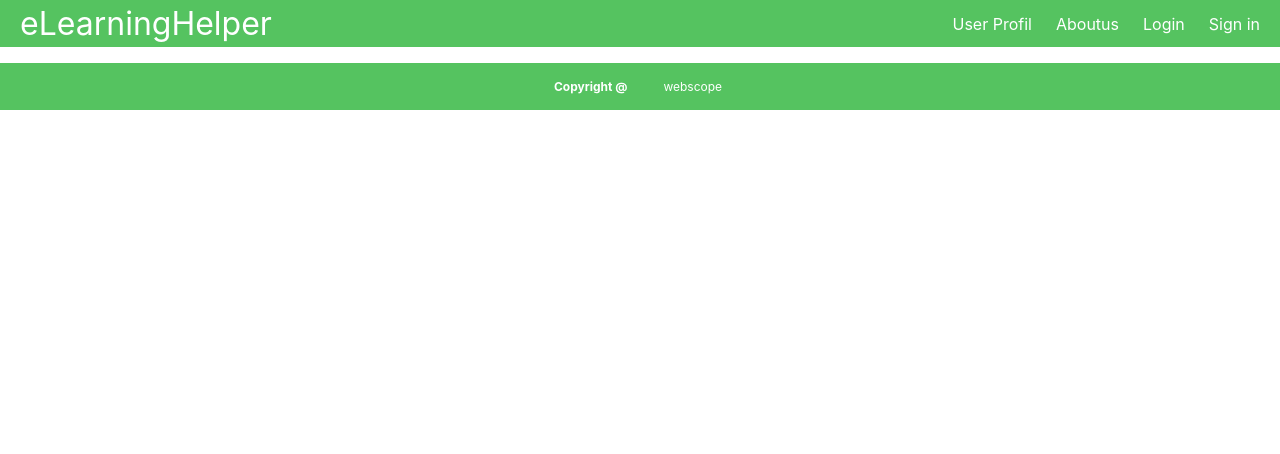
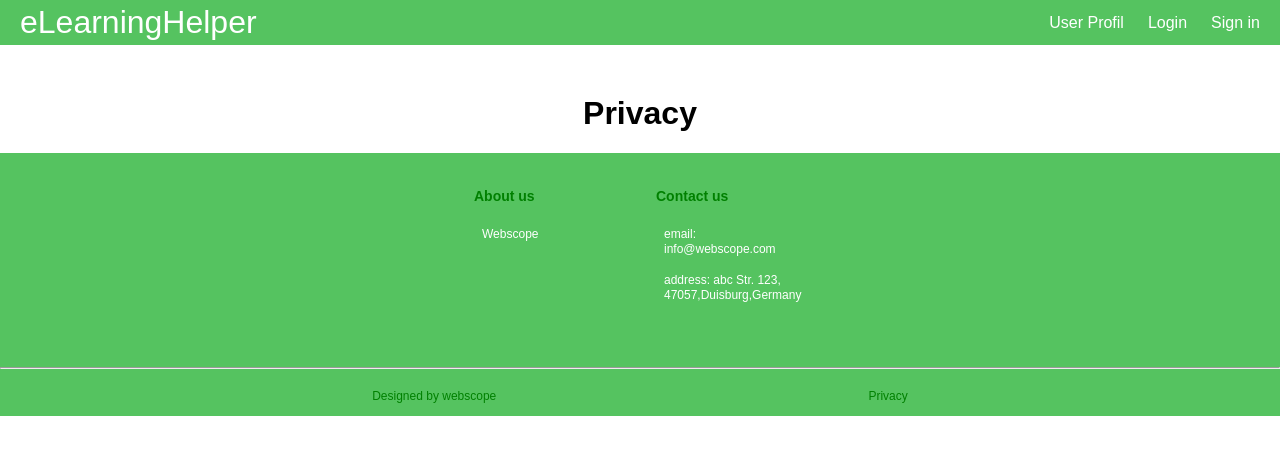
Before and after one commit to yyf9991715/webscope, a React (Create React App) app in the folder frontend/: page /privacy in a window 1280 px wide. Shown: the top 454 px of the page. Built offline with nearby package versions, Linux system fonts and the light colour scheme.

Commit message:
add login pages
add the login page and bug fixed

```diff
--- a/frontend/src/App.js
+++ b/frontend/src/App.js
@@ -8,6 +8,8 @@ import Userprofilsetting from './pages/Userprofilsetting';
 import { Route, Routes } from "react-router-dom"
 import Login from './pages/login';
 import Signin from './pages/signin';
+import Contactus from "./pages/Contactus"
+import Privacy from './pages/Privacy';
 
 
 function App() {
@@ -22,6 +24,8 @@ function App() {
         <Route path="/signin" Component={Signin} />
         <Route path="/userprofilsetting" Component={Userprofilsetting} />
         <Route path="/aboutus" Component={Aboutus} />
+        <Route path="/contactus" Component={Contactus} />
+        <Route path="/privacy" Component={Privacy} />
       </Routes>
     </div>
     <Footer/>
--- /dev/null
+++ b/frontend/src/components/Content.css
@@ -0,0 +1,5 @@
+.body-div{
+    height: 700px;
+    background-color: blueviolet;
+
+}
--- a/frontend/src/components/Footer.css
+++ b/frontend/src/components/Footer.css
@@ -1,7 +1,6 @@
-* {
-    box-sizing: border-box;
+.section_aboutus{
+  padding: 4rem, 4 rem;
 }
-
 body {
     margin: 0;
 }
@@ -11,31 +10,96 @@
     text-align: center;
 }
 
+
+
 .footer {
     margin-top: auto;
     background-color: #55c360;
-    color:white;
+}
+
+.sb_footer{
   display: flex;
-    justify-content: center;
-    font-size: 12px;
-    align-items: stretch;
-    gap: 2rem;
-    padding: 0 1rem;
+}
+
+.sb_footer-links{
+  display: flex;
+  justify-content: center ;
+  align-items: flex-start;
+  flex-direction: rows;
+  flex-wrap: wrap;
+  width: 100%;
+  text-align: left;
+  margin-bottom: 2rem;
 
 }
-.footer ul {
-    padding: 0;
-    margin: 0;
-    list-style: none;
+
+.sb_footer-links-div{
+  width:150px;
+  margin:1rem;
   display: flex;
-    gap: 1rem;
+  justify-content: flex-start;
+  flex-direction: column;
+  color: white;
+
 }
 
-.footer a {
-    color: inherit;
+a{
+  color:green;
   text-decoration: none;
-    height: 100%;
+}
+.intro{
   display: flex;
-    align-items: center;
-    padding: .25rem;
+  flex-direction: row;
 }
+.intro img{
+  width:80%;
+
+}
+
+.sb_footer-links-div h4{
+  font-size: 14px;
+  line-height: 17px;
+  margin-bottom: 0.9rem;
+
+}
+
+.sb_footer-links-div p{
+  font-size: 12px;
+  line-height: 15px;
+  margin:0.5rem;
+
+}
+.sb_footer-below{
+  display: flex;
+  flex-direction: row;
+  justify-content: space-evenly;
+  font-size: 12px;
+  line-height: 15px;
+  color: green ;
+  font-weight: 300;
+}
+
+hr{
+  color:#55c360;
+  width:100%;
+}
+
+@media screen and (max-width:850px){
+  .sb_footer-headering h1{
+    font-size: 44px;
+    line-height: 50px;
+  }
+}
+@media screen  and (max-width:550px){
+  .sb_footer-headering h1{
+    font-size: 34px;
+    line-height: 42px;
+  }
+  .sb_footer-link div{
+      margin:1rem 0;
+  }
+  .sb_footer-below{
+    flex-direction: column;
+    justify-content: left;
+  }
+}
--- a/frontend/src/components/Footer.jsx
+++ b/frontend/src/components/Footer.jsx
@@ -1,20 +1,53 @@
 import { BottomNavigation } from '@mui/material';
 import { Link, useMatch, useResolvedPath } from "react-router-dom"
+import "./Footer.css"
+import webscope from "../assets/webscope.png"
 
 const Footer=()=>{
     return (
+        <>
+        <div className='footer'>
+           <div className='sb_footer session_aboutus'>
+                <div className='sb_footer-links'>
 
-        <footer className="footer">
-            <h4>Copyright @</h4>
-            <ul>
-                <li>
-                    <Link to="/aboutus"> webscope</Link>
-                </li>
-            </ul>
+                    <div className='sb_footer-links-div'>
+                        <a href="/aboutus">
+                            <h4>About us</h4>
+                        </a>
+                        <p>Webscope</p>
+
+                    </div>
+
+                    <div className='sb_footer-links-div'>
+
+                        <a href="/contactus">
+                            <h4>Contact us</h4>
+                        </a>
+                            <p>email: info@webscope.com</p>
+                            <p>address: abc Str. 123,
+                                47057,Duisburg,Germany</p>
+                    </div>
+
+                </div>
+           </div>
+           <hr />
+           <div className='sb_footer-below'>
+                <p>
+                    Designed by webscope
+                </p>
+                <a href="/privacy">
+                    <p>Privacy</p>
+                </a>
+            </div>
+        </div>
 
 
-         </footer>
+        </>
 
-    );
+
+
+
+
+    )
 }
 export default Footer;
--- a/frontend/src/components/Navigationbar.jsx
+++ b/frontend/src/components/Navigationbar.jsx
@@ -1,5 +1,6 @@
 import * as React from 'react';
 import { Link, useMatch, useResolvedPath } from "react-router-dom"
+import "./Navigationbar.css"
 
 const  Navbar=()=>{
     return (
@@ -11,9 +12,7 @@ const  Navbar=()=>{
             <li>
                 <Link to="/userprofilsetting">User Profil </Link>
             </li>
-            <li>
-                 <Link to="/aboutus">Aboutus </Link>
-            </li>
+
             <li>
                 <Link to="/login">Login </Link>
             </li>
--- /dev/null
+++ b/frontend/src/pages/Privacy.jsx
@@ -0,0 +1,3 @@
+export default function Privacy (){
+    return <h1>Privacy</h1>
+}
--- /dev/null
+++ b/frontend/src/pages/login.css
@@ -0,0 +1,108 @@
+body {
+    text-align: center;
+    font-family: Arial, sans-serif;
+    position: relative;
+    margin: 0;
+  }
+
+  .background-image {
+    position: fixed;
+    top: 0;
+    left: 0;
+    width: 100%;
+    height: 100%;
+    z-index: -1;
+  }
+
+  .overlay {
+    position: fixed;
+    top: 0;
+    left: 0;
+    width: 100%;
+    height: 100%;
+    background-image: url("https://media.istockphoto.com/id/1219802805/photo/empty-classroom-pandemic-concept.jpg?b=1&s=612x612&w=0&k=20&c=LokLu2l7620_JAtPNQUdFJCsV67MymNQozTpoFRLtng=");
+    background-size: cover;
+    background-position: center;
+    opacity: 0.65;
+    z-index: -1;
+  }
+
+  h1 {
+    margin-top: 50px;
+  }
+
+  form {
+    margin-top: 30px;
+  }
+
+  input[type="text"],
+  input[type="password"] {
+    width: 200px;
+    padding: 8px;
+    margin-bottom: 12px;
+    border: 1px solid #ccc;
+    border-radius: 4px;
+    text-align: left;
+    font-size: 1.2em;
+  }
+
+  input[type="text"]::placeholder,
+  input[type="password"]::placeholder {
+    color: #999;
+  }
+
+  input[type="submit"] {
+    padding: 9px 18px;
+    background-color: #4CAF50;
+    color: white;
+    border: none;
+    border-radius: 4px;
+    cursor: pointer;
+    font-size: 1.2em;
+  }
+
+  .signup-link {
+    margin-top: 20px;
+  }
+
+  .login-buttons {
+    margin-top: 20px;
+    display: flex;
+    flex-direction: column;
+    align-items: center;
+  }
+
+  .login-buttons button {
+    margin-right: 5px;
+    padding: 6px 12px;
+    background-color: #3b5998;
+    color: white;
+    border: none;
+    border-radius: 4px;
+    cursor: pointer;
+    font-size: 1.2em;
+    margin-bottom: 5px;
+  }
+
+  .login-buttons button:last-child {
+    width: 195px;
+  }
+
+  .signup-link,
+  .login-or {
+    display: inline-block;
+    font-size: 1.2em;
+    vertical-align: middle;
+  }
+
+  .fb-login-container {
+    display: flex;
+    justify-content: center;
+    margin-top: 10px;
+  }
+
+  .fb-login-button {
+    width: 195px;
+    height: 40px;
+    font-size: 1.2em;
+  }
--- a/frontend/src/pages/login.jsx
+++ b/frontend/src/pages/login.jsx
@@ -1,3 +1,46 @@
+import "./login.css"
+
 export default function Login (){
-    return <h1>Login</h1>
+    return (
+        <>
+             <title>eLearningHelper - Login Page</title>
+
+            <div class="background-image"></div>
+            <div class="overlay"></div>
+            <h1>Login to eLearningHelper</h1>
+
+
+            <div class="signup-link">
+            Don't have an account? <a href="signup.html">Sign up</a> or
+            </div>
+
+
+            <script src="https://accounts.google.com/gsi/client" async defer></script>
+            <div id="g_id_onload"
+                data-client_id="YOUR_GOOGLE_CLIENT_ID"
+                data-login_uri="https://your.domain/your_login_endpoint"
+                data-auto_prompt="false">
+            </div>
+            <div class="login-buttons">
+            <div class="g_id_signin"
+                data-type="standard"
+                data-size="large"
+                data-theme="outline"
+                data-text="sign_in_with"
+                data-shape="rectangular"
+                data-logo_alignment="left">
+            </div>
+            </div>
+
+
+            <div class="fb-login-container">
+            <div class="fb-login-button" data-width="195" data-size="large" data-button-type="continue_with" data-layout="default" data-auto-logout-link="false" data-use-continue-as="false"></div>
+            </div>
+            <div id="fb-root"></div>
+            <script async defer crossorigin="anonymous" src="https://connect.facebook.net/es_ES/sdk.js#xfbml=1&version=v17.0" nonce="oTtydwXL"></script>
+
+
+        </>
+
+    );
 }
```
Also changed, not shown: frontend/src/components/Content.jsx (added, +10 -0 lines). Lines whose indentation alone changed are shown as unchanged.
